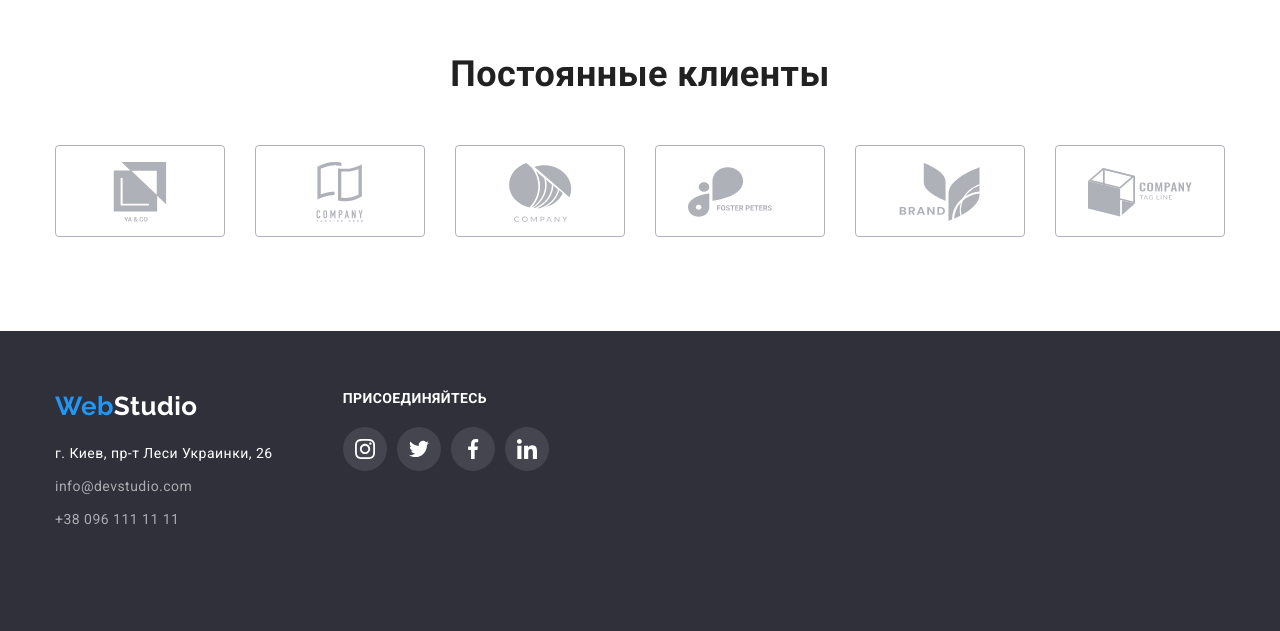
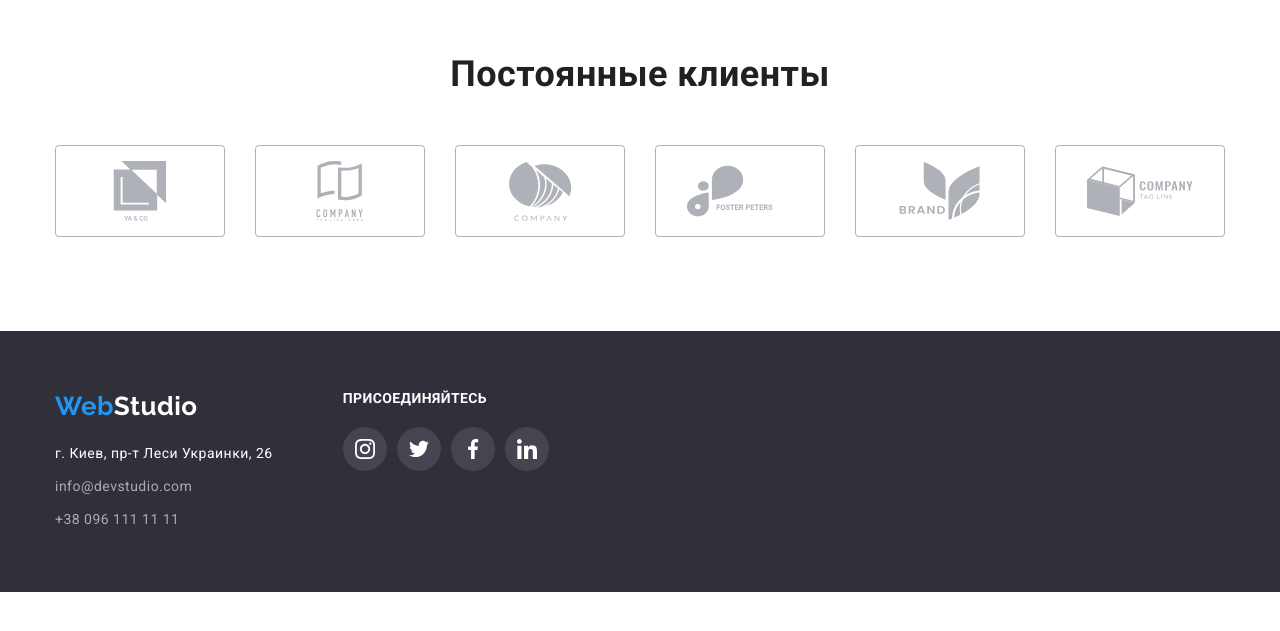
Before and after one commit to ElenaOds/goit-markup-hw-04, a plain HTML site: page index.html in a window 1280 px wide. Shown: the part 2352-2983 px from the top of the page. After the commit the page ends 2944 px from the top, so only its background shows below. Drawn offline with nearby package versions, Linux system fonts and the light colour scheme.

Commit message:
Update styles.css
Client icon focus has been corrected

Flex alignment has been added instead of paddings fir icons

```diff
--- a/CSS/styles.css
+++ b/CSS/styles.css
@@ -446,7 +446,8 @@ section {
 }
 .client-link {
     display: flex;
-    padding: 16px 32px;
+    align-items: center;
+    justify-content: center;
     width: 170px;
     height: 92px;
     border: 1px solid #AFB1B8;
@@ -470,11 +471,11 @@ section {
     fill: #AFB1B8;
 }
 
-.client-icon:hover {
+.client-link:hover .client-icon{
     fill: var(--accent-color);
 }
 
-.client-icon:focus {
+.client-link:focus .client-icon {
     fill: var(--accent-color);
 }
 
@@ -593,7 +594,6 @@ border: 1px solid #EEEEEE;
     display: block;
     margin-left: 70px;
     padding-top: 0;
-    padding-bottom: 100px;
 }
 
 .footer-title {
```
